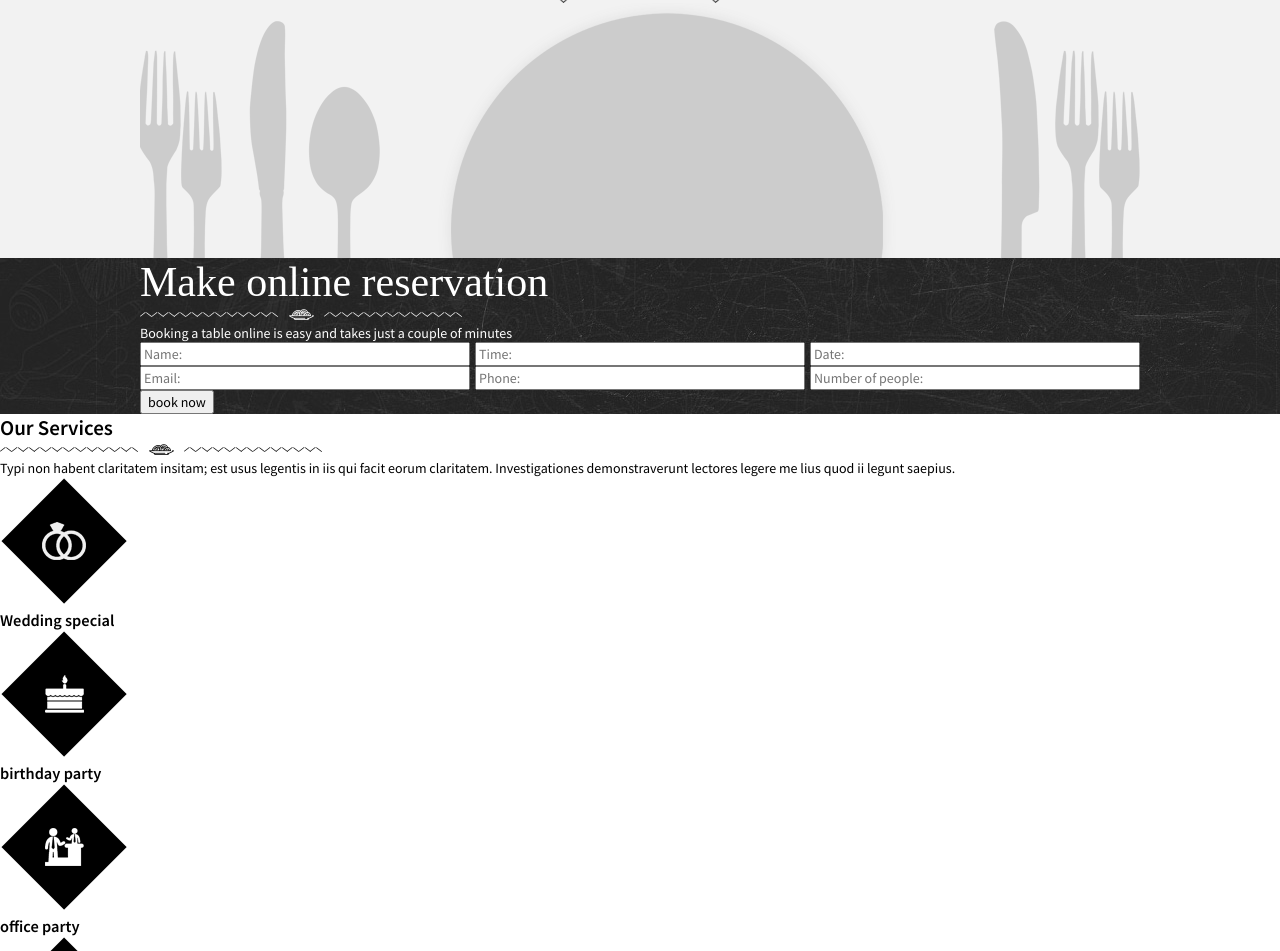
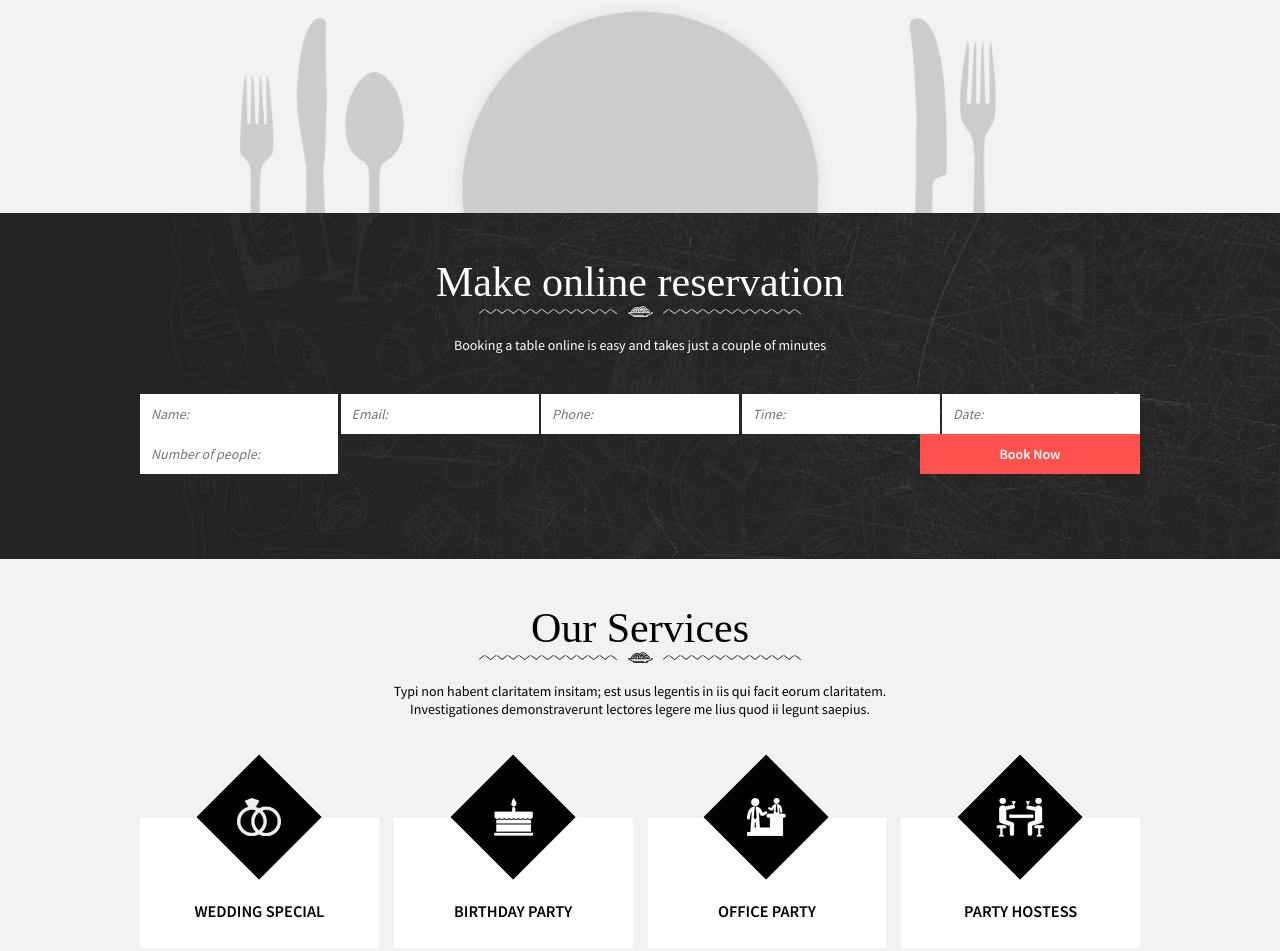
Before and after one commit to Olcatsy/restaurant, a website: page index.html in a window 1280 px wide. Shown: the part 1718-2669 px from the top of the page. Drawn offline with Linux system fonts and the light colour scheme; a web font is replaced by a local one.

Commit message:
-added cutlery background in Special section -styled fields and the header of Reservations section -styled Services section

```diff
--- a/index.html
+++ b/index.html
@@ -208,11 +208,11 @@
 				<!-- RESERVATIONS - Form -->
 				<form class="reservations__form" action="" method="post">
 					<input id="name" class="reservations__field" type="text" placeholder="Name:" required>
+					<input id="email" class="reservations__field" type="email" placeholder="Email:" required>
+					<input id="phone" class="reservations__field" type="tel" placeholder="Phone:" required>
+
 					<input id="time" class="reservations__field" type="text" placeholder="Time:" required>
 					<input id="date" class="reservations__field" type="text" placeholder="Date:" required>
-
-					<input id="email" class="reservations__field" type="email" placeholder="Email:" required>
-					<input id="phone" class="reservations__field" type="tel" placeholder="Phone:" required>
 					<input id="number" class="reservations__field" type="number" placeholder="Number of people:" required>
 
 					<button class="reservations__button" type="submit">book now</button>
@@ -234,25 +234,25 @@
 
 					<!-- SERVICES - wedding -->
 					<div class="services__item">
-						<img class="services__icon" src="assets\home\wedding.png" alt="">
+						<img class="services__item-icon" src="assets\home\wedding.png" alt="">
 						<h3 class="services__item-title">Wedding special</h3>
 					</div>
 
 					<!-- SERVICES - birthday-->
 					<div class="services__item">
-						<img class="services__icon" src="assets\home\birthday.png" alt="">
+						<img class="services__item-icon" src="assets\home\birthday.png" alt="">
 						<h3 class="services__item-title">birthday party</h3>
 					</div>
 
 					<!-- SERVICES - office party -->
 					<div class="services__item">
-						<img class="services__icon" src="assets\home\office-party.png" alt="">
+						<img class="services__item-icon" src="assets\home\office-party.png" alt="">
 						<h3 class="services__item-title">office party</h3>
 					</div>
 
 					<!-- SERVICES - hostess -->
 					<div class="services__item">
-						<img class="services__icon" src="assets\home\party-hostess.png" alt="">
+						<img class="services__item-icon" src="assets\home\party-hostess.png" alt="">
 						<h3 class="services__item-title">party hostess</h3>
 					</div>
 				</div>
--- a/sass/helpers/_placeholders.scss
+++ b/sass/helpers/_placeholders.scss
@@ -41,5 +41,5 @@
 }
 
 %underline {
-  margin: 0 auto 20px auto;
+  margin: 0 auto 15px auto;
 }
--- a/sass/pages/_index.scss
+++ b/sass/pages/_index.scss
@@ -116,9 +116,8 @@
     height: 69vh;
 
     background-image: url('../assets/home/specials-border.png');
-    background-size: 100% 69vh;
+    background-size: 100% 65vh;
     background-repeat: no-repeat;
-    background-position: center;
   }
 
   &__title {
@@ -169,9 +168,11 @@
   /* SPECIALS - Cutlery background*/
   &__cutlery {
     @extend %outer-container;
-    height: 255px;
-    background: url('../assets/home/cutlery.png') center;
+    height: 210px;
+    background-image: url('../assets/home/cutlery.png');
     background-size: contain;
+    background-position-x: 100px;
+    background-repeat: no-repeat;
 
   }
 
@@ -181,9 +182,11 @@
 
 /* 4. RESERVATIONS */
 .reservations {
-  background: $dark-background no-repeat center;
-  /*background-position: center;*/
+  background: $dark-background no-repeat;
+  background-size: cover;
   color: $white;
+  padding: 45px 0;
+  text-align: center;
 
   &__outer-container {
     @extend %outer-container;
@@ -197,24 +200,92 @@
     @extend %title;
   }
 
+  &__underline {
+    @extend %underline;
+  }
+
   &__form {
-    color: $black;
-    outline: none;
     @extend %flexbox-row;
     flex-wrap: wrap;
     justify-content: space-between;
+    margin: 40px 0;
   }
 
   &__field {
-    width: 33%;
+    color: $black;
+    font-style: italic;
+    padding: 10px;
+
+    outline: none;
+    border: 1px solid transparent;
+    transition: all 0.3s ease;
+
+    &:focus {
+      outline: none;
+      border: 1px solid $hover-red;
+    }
   }
 
+  &__button {
+    @include button(red-button);
+    @extend %capitalize;
+    padding: 5px 50px;
+    width: 22%;
+  }
 }
+
+
+
+/* 5. SERVICES */
+.services {
+  padding: 45px 0;
+  text-align: center;
+  background-color: $light-grey;
+
+  &__outer-container {
+    @extend %outer-container;
+  }
+
+  &__title {
+    @extend %title;
+  }
+
+  &__underline {
+    @extend %underline;
+  }
+
+  &__copy {
+    width: 50%;
+    margin: 0 auto;
+  }
+
+  &__inner-container {
+    display: grid;
+    grid-template-columns: repeat(4, 1fr);
+    grid-column-gap: 15px;
+  }
+
+  &__item {
+    background-color: white;
+    height: 130px;
+    margin-top: 100px;
+
+    &-icon {
+      position: relative;
+      bottom: 65px;
+    }
+
+    &-title {
+      position: relative;
+      bottom: 50px;
+
+      @extend %uppercase;
+    }
+
+  }
 
 
 
 
 
-
-
-/* 5. SERVICES */
+}
```
Also changed, not shown: css/main.css.
